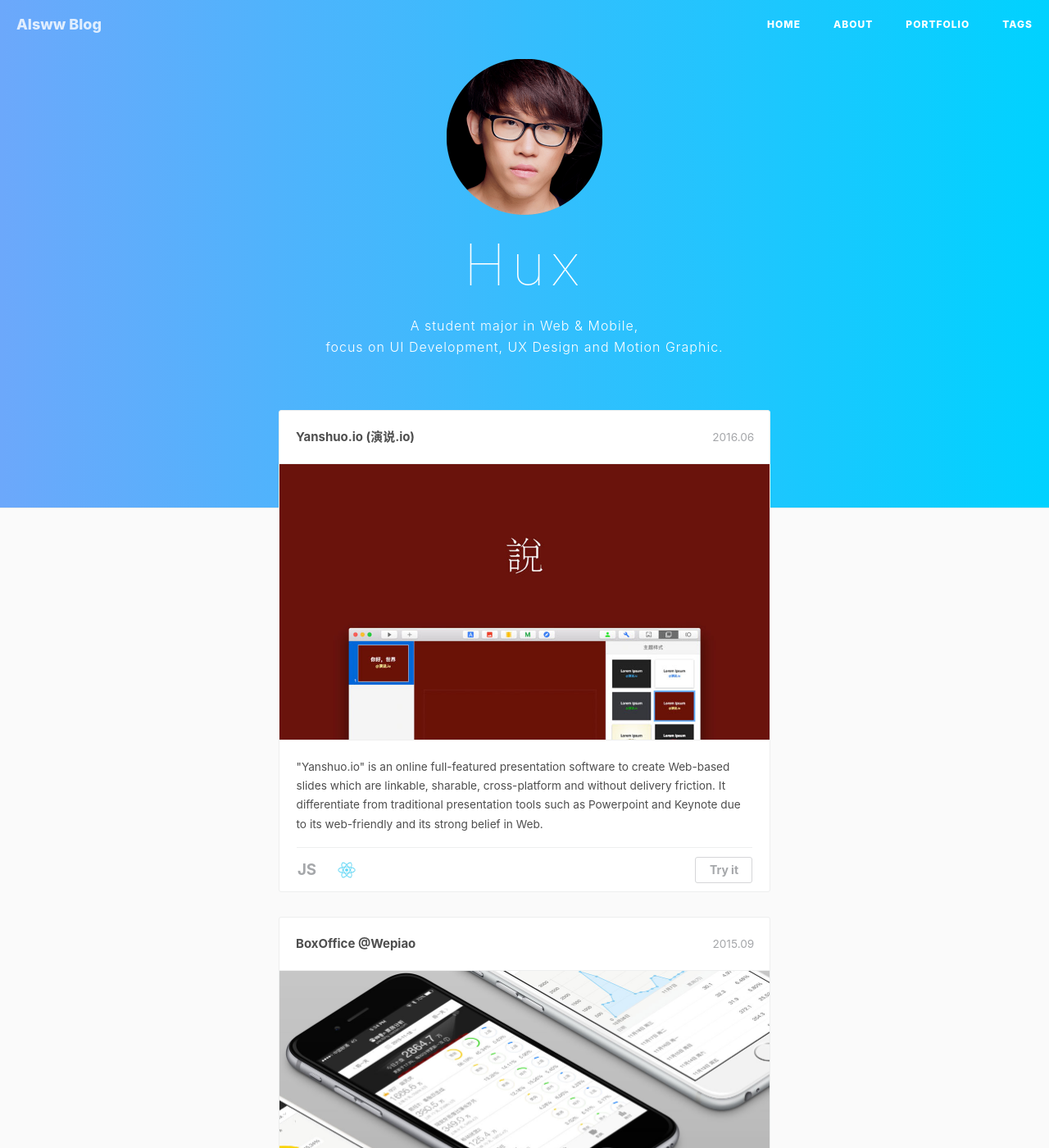
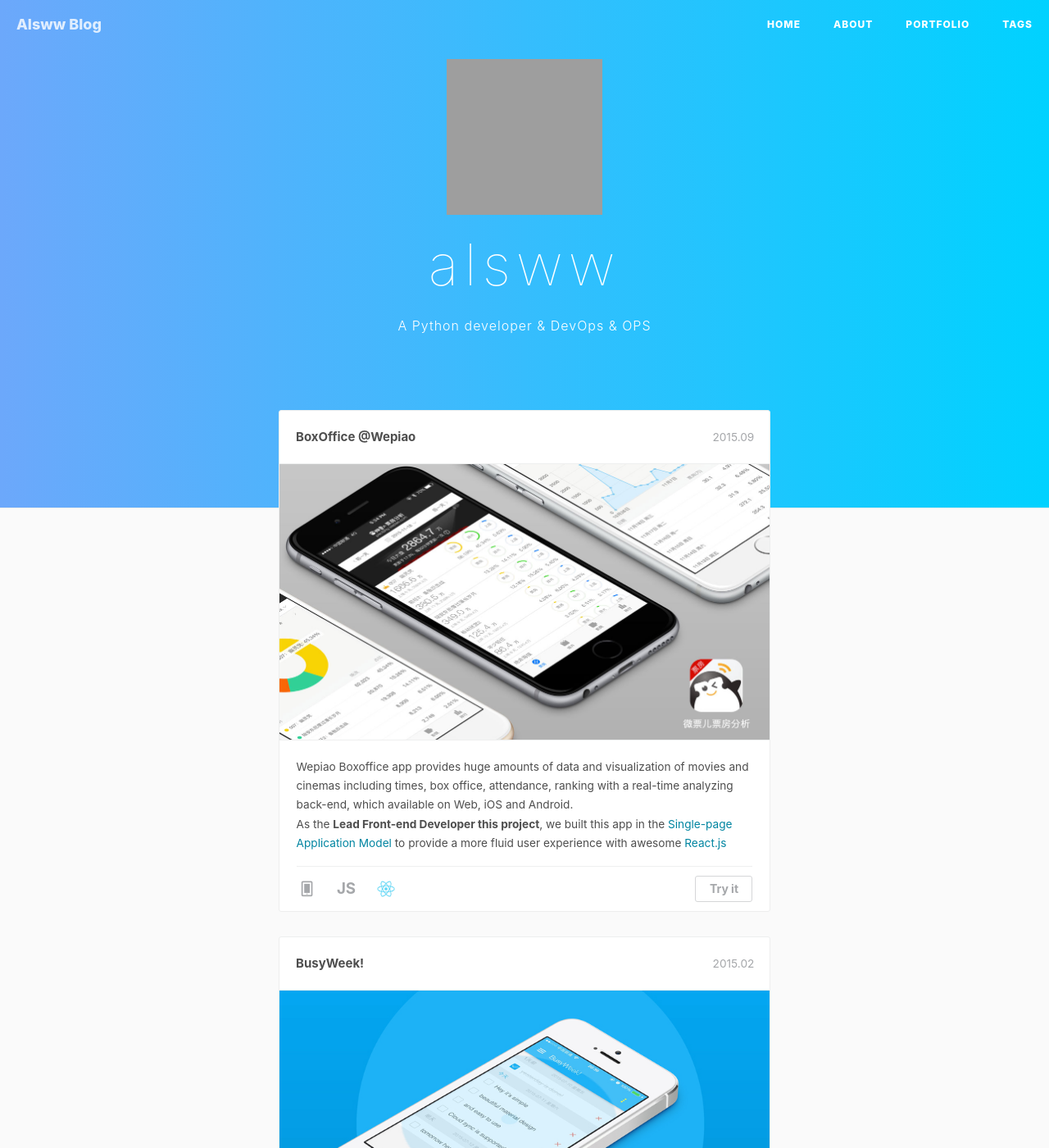
Before and after one commit to alsww/alsww.github.io, a Jekyll site: the page built from portfolio/index.html, in a window 1280 px wide and 1400 px high. Shown: the whole window at 82% size. Built offline with Jekyll 4.4.1, drawn with Linux system fonts in a browser that asks for light colours; nearby versions of some CDN libraries; comment, search, counter and statistics services are not loaded; grey boxes are pictures that could not be loaded.

```diff
--- a/portfolio/index.html
+++ b/portfolio/index.html
@@ -16,30 +16,13 @@
 	<body>
 		<div class="container" style="margin:0;padding:0;width:100%;">
 			<header>
-				<img width="190" height="190" src="images/hux_avatar.png">
-				<h1>Hux</h1>
-				<p>A student major in Web & Mobile,<br>
-					focus on UI Development, UX Design and Motion Graphic.</p>
+				<img width="190" height="190" src="images/me1.png">
+				<h1>alsww</h1>
+				<p>A Python developer & DevOps & OPS <br></p>
 			</header>
 			<div class="main">
 				<ul class="cbp_tmtimeline">
-					<li>
-						<div class="cbp_tmlabel">
-							<h2 id="boxoffice">Yanshuo.io (演说.io)</h2>
-							<time>2016.06</time>
-							<img src="images/work-yanshuo.jpg">
-							<ul>
-								<li>
-									"Yanshuo.io" is an online full-featured presentation software to create Web-based slides which are linkable, sharable, cross-platform and without delivery friction. It differentiate from traditional presentation tools such as Powerpoint and Keynote due to its web-friendly and its strong belief in Web.
-								</li>
-								<li class="skill">
-									<span><b>JS</b></span>
-									<span class="i-react"></span>
-									<span class="link"><a target="_blank" href="https://yanshuo.io">Try it</a></span>
-								</li>
-							</ul>
-						</div>
-					</li>
+
 					<li>
 						<div class="cbp_tmlabel">
 							<h2 id="boxoffice">BoxOffice @Wepiao</h2>
```
